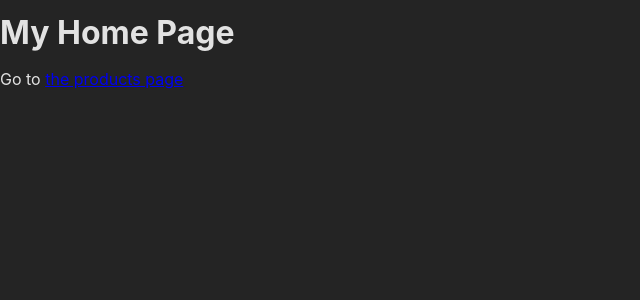
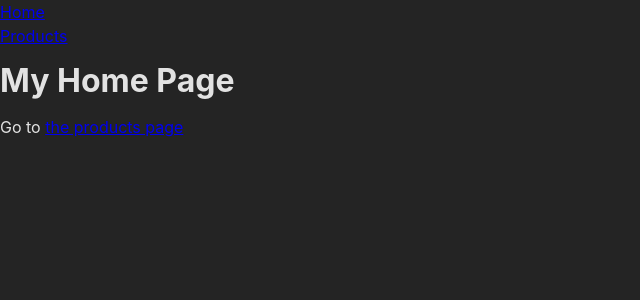
Before and after one commit to Shamoleambo/review-react-router, a React (Create React App) app: page / in a window 1280 px wide. Shown: the top 300 px of the page, without its empty margins (0-640 px from the left). Built offline with nearby package versions, Linux system fonts and the light colour scheme.

Commit message:
create MainNavigation component and the RootLayout page

```diff
--- /dev/null
+++ b/src/components/MainNavigation.js
@@ -0,0 +1,20 @@
+import { Link } from 'react-router-dom'
+
+const MainNavigation = () => {
+  return (
+    <header>
+      <nav>
+        <ul>
+          <li>
+            <Link to='/'>Home</Link>
+          </li>
+          <li>
+            <Link to='/products'>Products</Link>
+          </li>
+        </ul>
+      </nav>
+    </header>
+  )
+}
+
+export default MainNavigation
--- /dev/null
+++ b/src/pages/Root.js
@@ -0,0 +1,13 @@
+import { Outlet } from 'react-router-dom'
+import MainNavigation from '../components/MainNavigation'
+
+const RootLayout = () => {
+  return (
+    <>
+      <MainNavigation />
+      <Outlet />
+    </>
+  )
+}
+
+export default RootLayout
```
Also changed, not shown: src/App.js (+9 -2 lines).
